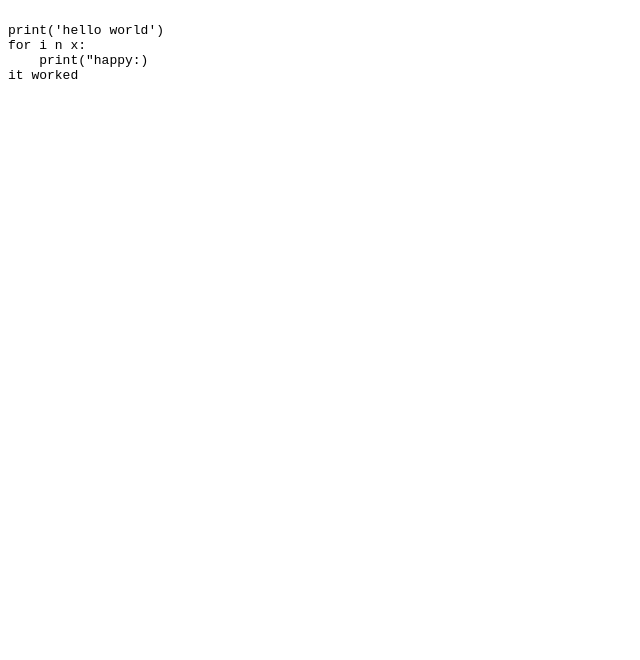
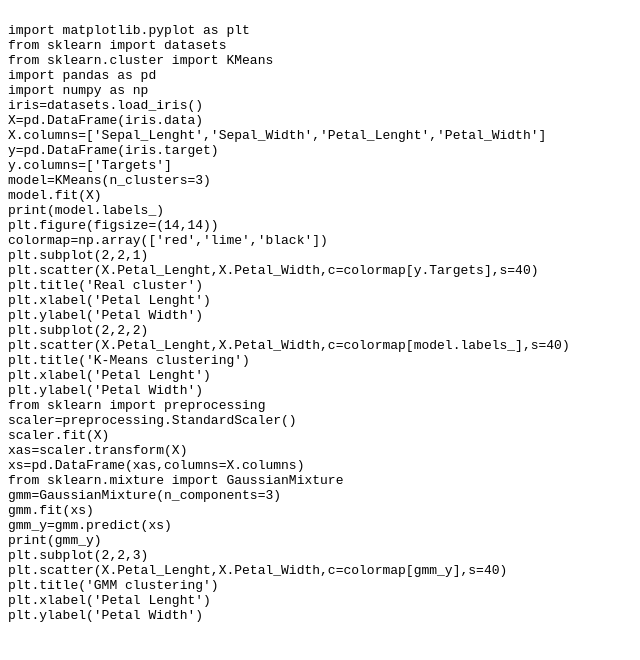
Before and after one commit to bhanuprasad2607/lab, a plain HTML site: page index.html in a window 1280 px wide. Shown: the whole page, without its empty margins (0-640 px from the left). Drawn offline with Linux system fonts and the light colour scheme.

Commit message:
Update index.html

```diff
--- a/index.html
+++ b/index.html
@@ -1,8 +1,44 @@
 <pre>
 <code>
-print('hello world')
-for i n x:
-    print("happy:)
-it worked
+import matplotlib.pyplot as plt
+from sklearn import datasets
+from sklearn.cluster import KMeans
+import pandas as pd
+import numpy as np
+iris=datasets.load_iris()
+X=pd.DataFrame(iris.data)
+X.columns=['Sepal_Lenght','Sepal_Width','Petal_Lenght','Petal_Width']
+y=pd.DataFrame(iris.target)
+y.columns=['Targets']
+model=KMeans(n_clusters=3)
+model.fit(X)
+print(model.labels_)
+plt.figure(figsize=(14,14))
+colormap=np.array(['red','lime','black'])
+plt.subplot(2,2,1)
+plt.scatter(X.Petal_Lenght,X.Petal_Width,c=colormap[y.Targets],s=40)
+plt.title('Real cluster')
+plt.xlabel('Petal Lenght')
+plt.ylabel('Petal Width')
+plt.subplot(2,2,2)
+plt.scatter(X.Petal_Lenght,X.Petal_Width,c=colormap[model.labels_],s=40)
+plt.title('K-Means clustering')
+plt.xlabel('Petal Lenght')
+plt.ylabel('Petal Width')
+from sklearn import preprocessing
+scaler=preprocessing.StandardScaler()
+scaler.fit(X)
+xas=scaler.transform(X)
+xs=pd.DataFrame(xas,columns=X.columns)
+from sklearn.mixture import GaussianMixture
+gmm=GaussianMixture(n_components=3)
+gmm.fit(xs)
+gmm_y=gmm.predict(xs)
+print(gmm_y)
+plt.subplot(2,2,3)
+plt.scatter(X.Petal_Lenght,X.Petal_Width,c=colormap[gmm_y],s=40)
+plt.title('GMM clustering')
+plt.xlabel('Petal Lenght')
+plt.ylabel('Petal Width')
 </code>
 </pre>
```
